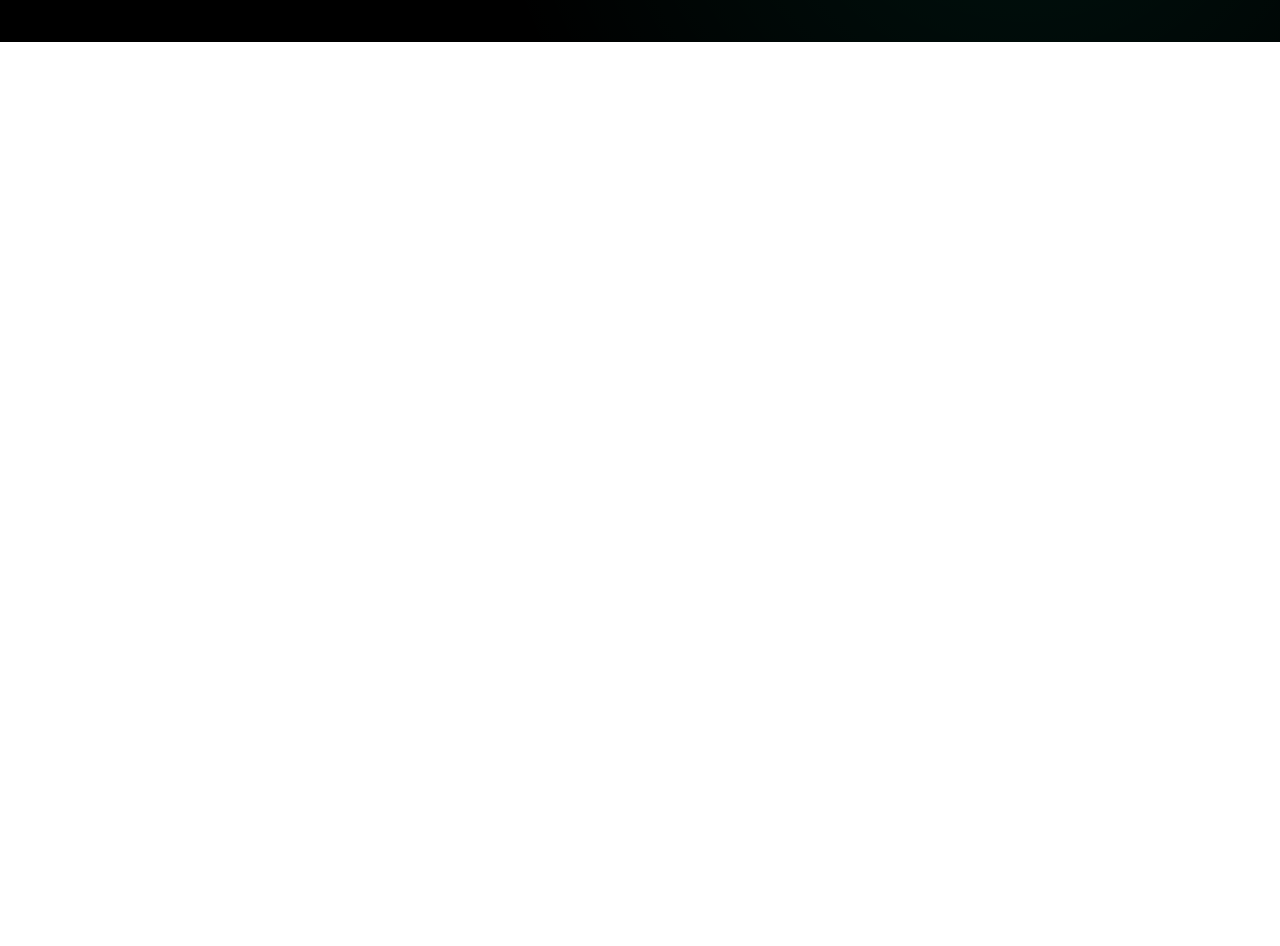
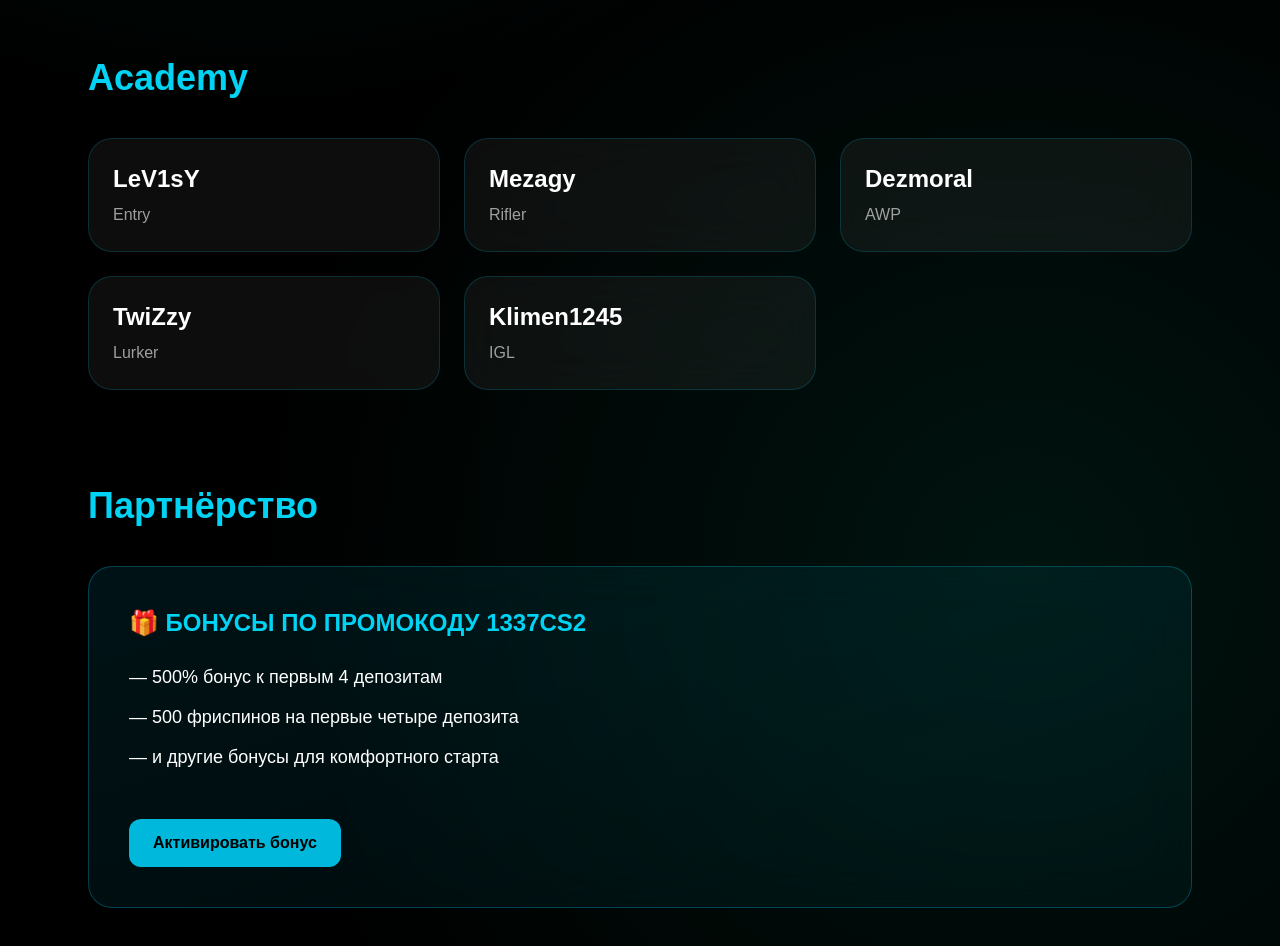
Before and after one commit to Sefs433/site-, a Next.js app: page / in a window 1280 px wide. Shown: the part 1080-2026 px from the top of the page. Before the commit the page ends 1122 px from the top, so only its background shows below. Built offline with nearby package versions, Linux system fonts and the light colour scheme.

Commit message:
update design

```diff
--- a/app/page.tsx
+++ b/app/page.tsx
@@ -110,6 +110,7 @@ export default function TeamSite() {
 
       <div className="absolute inset-0 bg-[radial-gradient(circle_at_20%_20%,rgba(0,255,200,0.15),transparent_40%),radial-gradient(circle_at_80%_80%,rgba(0,255,200,0.08),transparent_40%)]" />
 
+      {/* TELEGRAM */}
       <motion.a
         initial={{ x: 100, opacity: 0 }}
         animate={{ x: 0, opacity: 1 }}
@@ -118,7 +119,7 @@ export default function TeamSite() {
         target="_blank"
         className="hidden md:block fixed right-0 top-1/2 -translate-y-1/2 z-50"
       >
-        <div className="flex items-center gap-3 bg-cyan-500 px-5 py-4 rounded-l-2xl shadow-[0_0_25px_rgba(0,255,200,0.5)] hover:bg-cyan-400 transition">
+        <div className="flex items-center gap-3 bg-cyan-500 px-5 py-4 rounded-l-2xl hover:bg-cyan-400 transition">
           <Send className="w-5 h-5 text-black" />
           <span className="font-semibold text-black">Связь</span>
         </div>
@@ -126,6 +127,7 @@ export default function TeamSite() {
 
       <div className="relative z-10 max-w-6xl mx-auto px-6 py-20 space-y-24">
 
+        {/* HERO */}
         <section>
           <h1 className="text-6xl font-extrabold">
             1337 <span className="text-cyan-400">Team</span>
@@ -188,6 +190,60 @@ export default function TeamSite() {
           </div>
         </section>
 
+        {/* ACADEMY */}
+        <section className="space-y-10">
+          <h2 className="text-4xl font-bold text-cyan-400">
+            Academy
+          </h2>
+
+          <div className="grid md:grid-cols-3 gap-6">
+            {[
+              { nick: "LeV1sY", role: "Entry" },
+              { nick: "Mezagy", role: "Rifler" },
+              { nick: "Dezmoral", role: "AWP" },
+              { nick: "TwiZzy", role: "Lurker" },
+              { nick: "Klimen1245", role: "IGL" },
+            ].map((player) => (
+              <div
+                key={player.nick}
+                className="rounded-3xl bg-white/5 p-6 backdrop-blur-xl border border-cyan-500/20 hover:border-cyan-400 transition"
+              >
+                <div className="text-2xl font-bold">{player.nick}</div>
+                <div className="opacity-60 mt-2">{player.role}</div>
+              </div>
+            ))}
+          </div>
+        </section>
+
+        {/* PARTNERSHIP */}
+        <section className="space-y-10">
+          <h2 className="text-4xl font-bold text-cyan-400">
+            Партнёрство
+          </h2>
+
+          <div className="rounded-3xl bg-gradient-to-br from-cyan-500/10 to-cyan-500/5 p-10 backdrop-blur-xl border border-cyan-500/30 space-y-6">
+
+            <div className="text-2xl font-bold text-cyan-400">
+              🎁 БОНУСЫ ПО ПРОМОКОДУ 1337CS2
+            </div>
+
+            <ul className="space-y-3 text-lg">
+              <li>— 500% бонус к первым 4 депозитам</li>
+              <li>— 500 фриспинов на первые четыре депозита</li>
+              <li>— и другие бонусы для комфортного старта</li>
+            </ul>
+
+            <a
+              href="https://1wfetj.life/v3/landing-page/cyber?p=2gci"
+              target="_blank"
+              className="inline-block mt-6 bg-cyan-500 hover:bg-cyan-400 transition px-6 py-3 rounded-xl font-bold text-black"
+            >
+              Активировать бонус
+            </a>
+
+          </div>
+        </section>
+
       </div>
     </div>
   );
```
